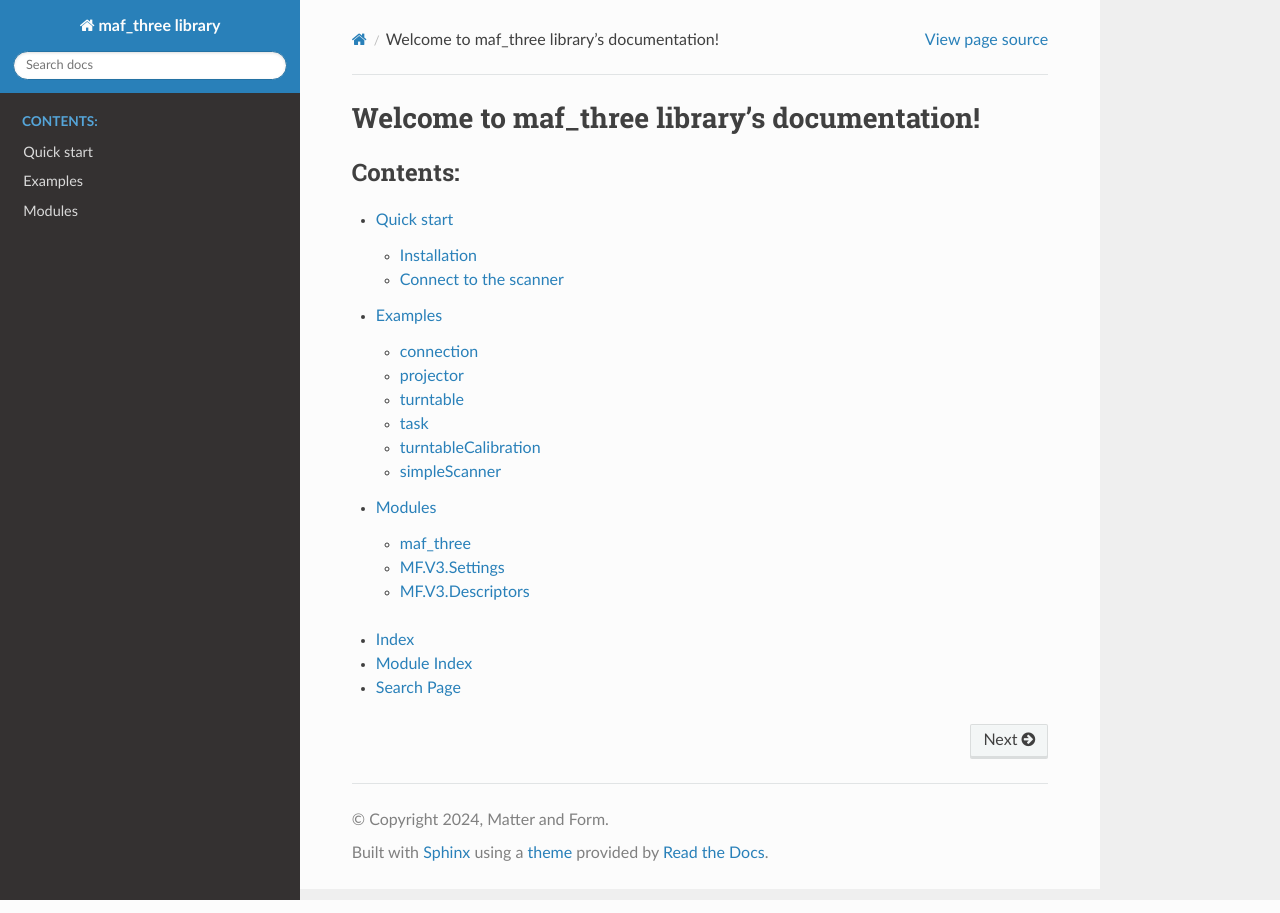
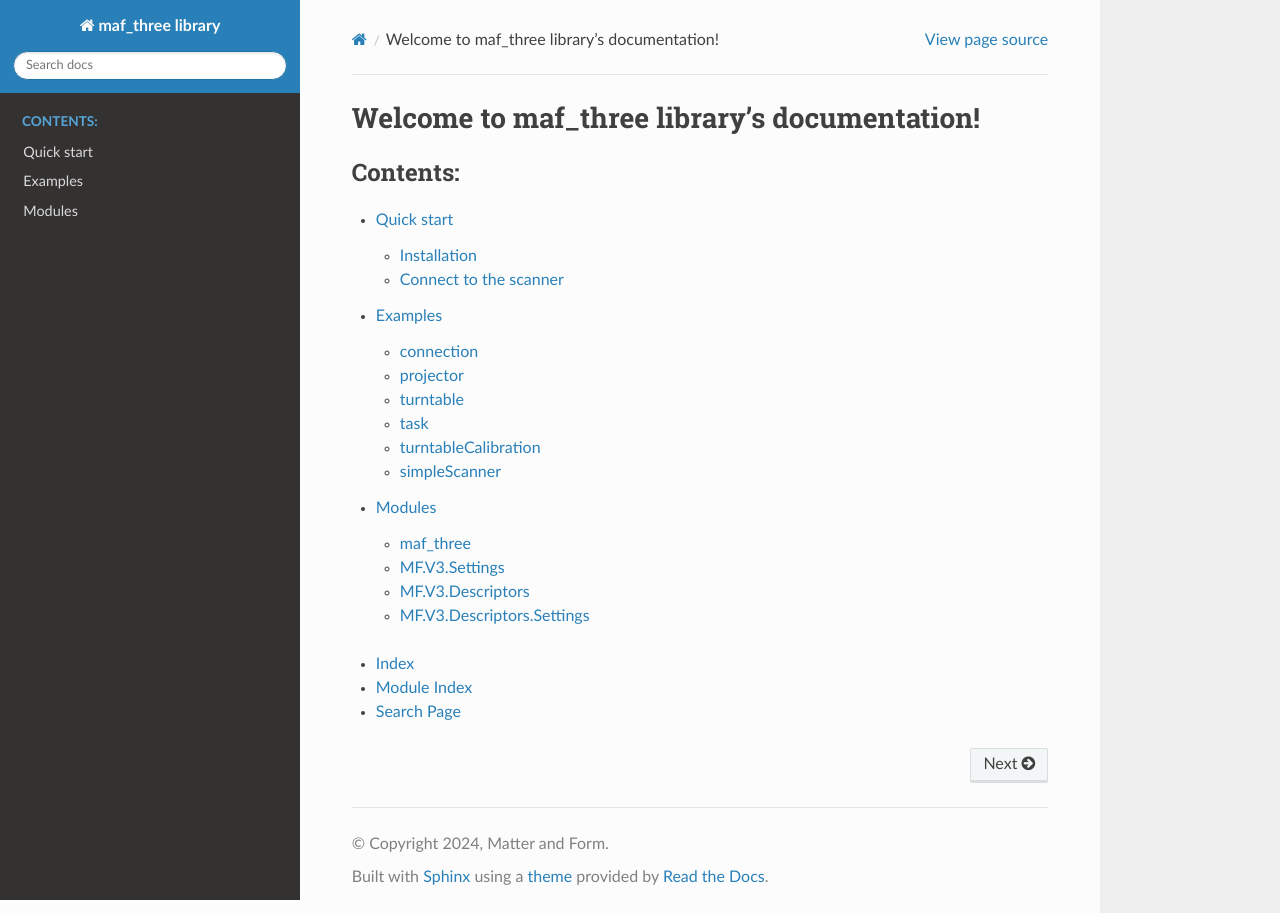
Before and after one commit to Matter-and-Form/three-python-library, a Sphinx documentation site: the page built from doc/source/index.rst, in a window 1280 px wide. Built offline with Sphinx 7.4.7 and the Read the Docs theme 2.0.0, drawn with Linux system fonts in a browser that asks for light colours.

Commit message:
Add missing module

```diff
--- a/doc/source/pages/modules.rst
+++ b/doc/source/pages/modules.rst
@@ -4,9 +4,9 @@
 =============================================
 
 
------------------------
+----------------------------
  maf_three
------------------------
+----------------------------
 .. automodule:: maf_three.scanner
     :members:
     :undoc-members:
@@ -24,17 +24,17 @@
     :undoc-members:
 
 
------------------------
+----------------------------
 MF.V3.Settings
------------------------
+----------------------------
 .. automodule:: maf_three.MF.V3.Settings
     :members:
     :undoc-members:
 
 
------------------------
+----------------------------
 MF.V3.Descriptors
------------------------
+----------------------------
 .. automodule:: maf_three.MF.V3.Descriptors
     :members:
     :undoc-members:
@@ -46,3 +46,12 @@
 .. automodule:: maf_three.MF.V3.Descriptors.Network
     :members:
     :undoc-members:
+
+
+----------------------------
+MF.V3.Descriptors.Settings
+----------------------------
+
+.. automodule:: maf_three.MF.V3.Descriptors.Settings
+    :members:
+    :undoc-members:
```
